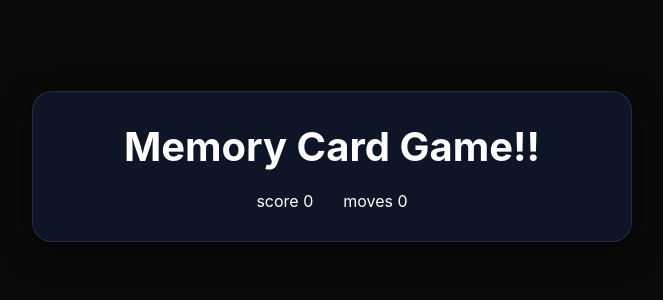
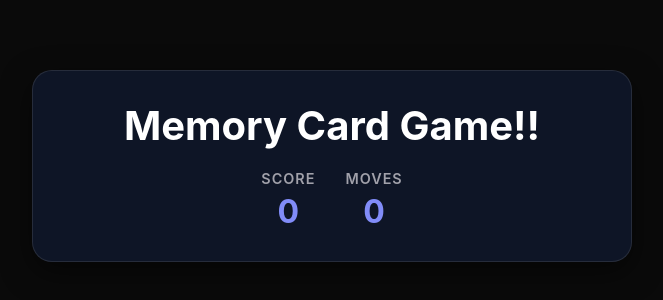
Before and after one commit to khaled2447/Learning-react, a React (Vite) app in the folder Memory-Card-Game/: page / in a window 1280 px wide. Shown: the part 234-534 px from the top of the page, without its empty margins (308-971 px from the left). Built offline with nearby package versions, Linux system fonts and the light colour scheme.

Commit message:
Added score and move counters to header

```diff
--- a/Memory-Card-Game/src/components/GameHeader.jsx
+++ b/Memory-Card-Game/src/components/GameHeader.jsx
@@ -3,8 +3,14 @@ export const GameHeader = () => {
     return <div className="game-header">
         <h1>Memory Card Game!!</h1>
         <div className="stats">
-            <div className="stat-item">score 0</div>
-            <div className="stat-item">moves 0</div>
+            <div className="stat-item">
+                <span className="stat-label">score</span>
+                <span className="stat-value">0</span>
+            </div>
+            <div className="stat-item">
+                <span className="stat-label">moves</span>
+                <span className="stat-value">0</span>
+            </div>
         </div>
     </div>
 }
```
